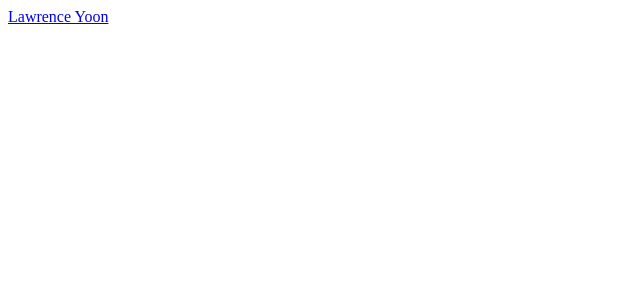
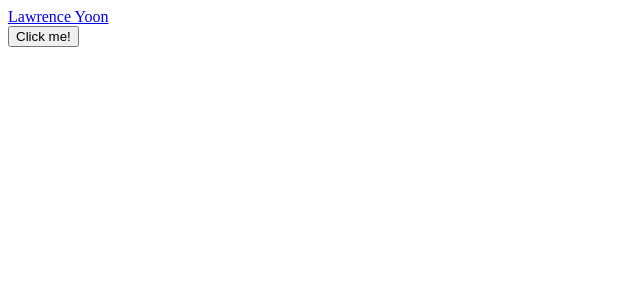
Before and after one commit to lyoon-tcs/react-components, a React (Create React App) app: page / in a window 1280 px wide. Shown: the top 300 px of the page, without its empty margins (0-640 px from the left). Built offline with nearby package versions, Linux system fonts and the light colour scheme.

Commit message:
feat: render Button, pass click me as text

```diff
--- a/src/App.js
+++ b/src/App.js
@@ -1,6 +1,7 @@
 // dependencies
 import React from 'react';
 // local files
+import Button from './components/Button/Button';
 
 const App = () => {
   return (
@@ -8,6 +9,9 @@ const App = () => {
       <a href="https://www.google.com" alt="Lawrence Yoon's profile">
         Lawrence Yoon
       </a>
+      <div className="buttons">
+        <Button buttonText="Click me!"></Button>
+      </div>
     </main>
   );
 };
```
